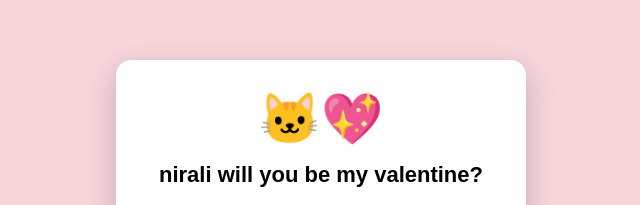
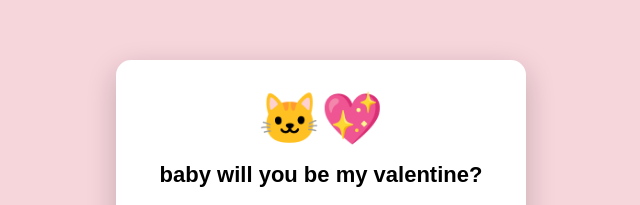
Before and after one commit to santhu7799/will-you-be-valentine, a plain HTML site: page index.html in a window 1280 px wide. Shown: the part 191-396 px from the top of the page, 319-959 px from the left. Drawn offline with Linux system fonts and the light colour scheme.

Commit message:
Update Valentine's app

```diff
--- a/index.html
+++ b/index.html
@@ -75,7 +75,7 @@
 
 <div class="card" id="card">
   <div class="emoji">🐱💖</div>
-  <h1><b>nirali</b> will you be my valentine?</h1>
+  <h1><b>baby</b> will you be my valentine?</h1>
 
   <div class="buttons">
     <button id="yes">YES 💘</button>
```
